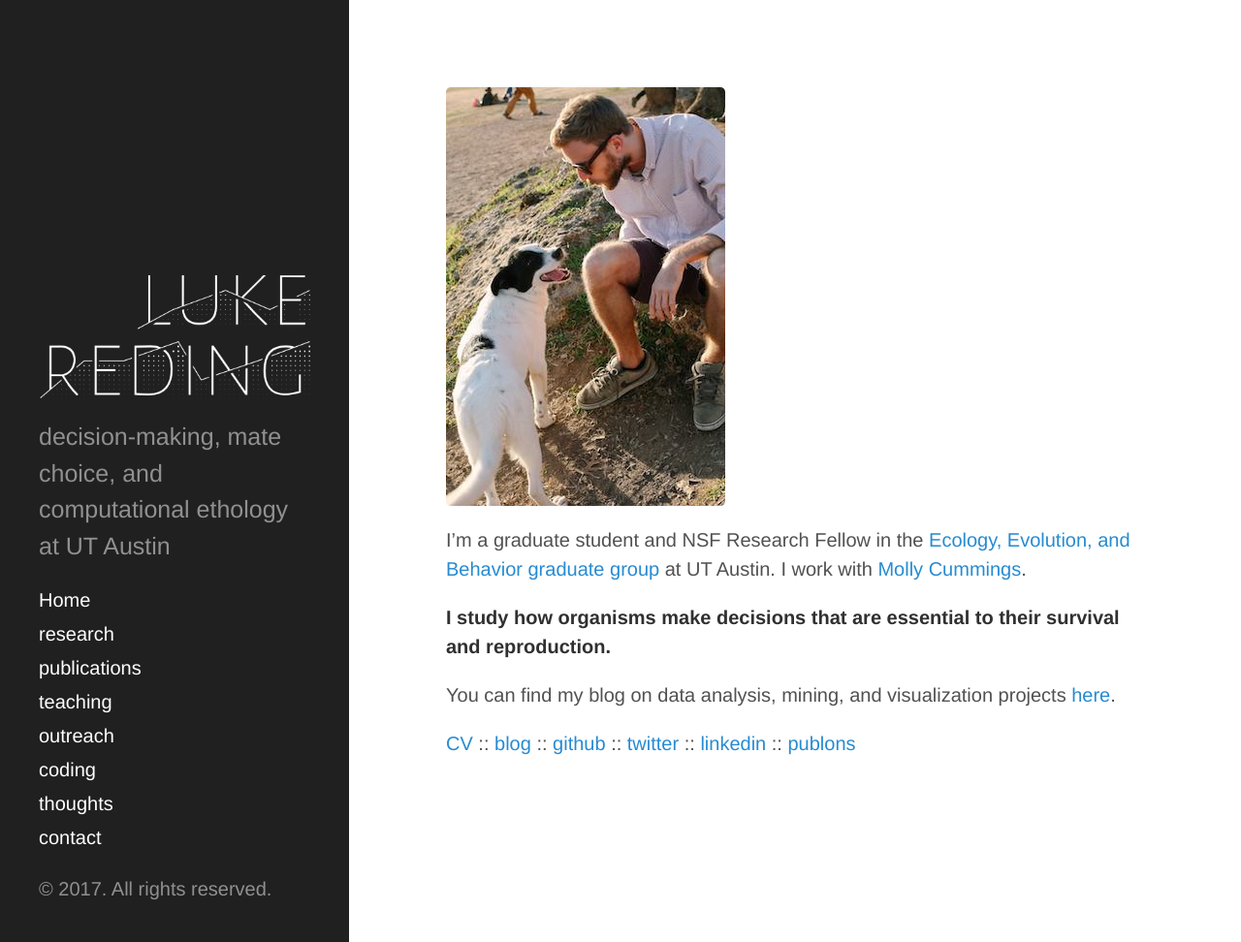
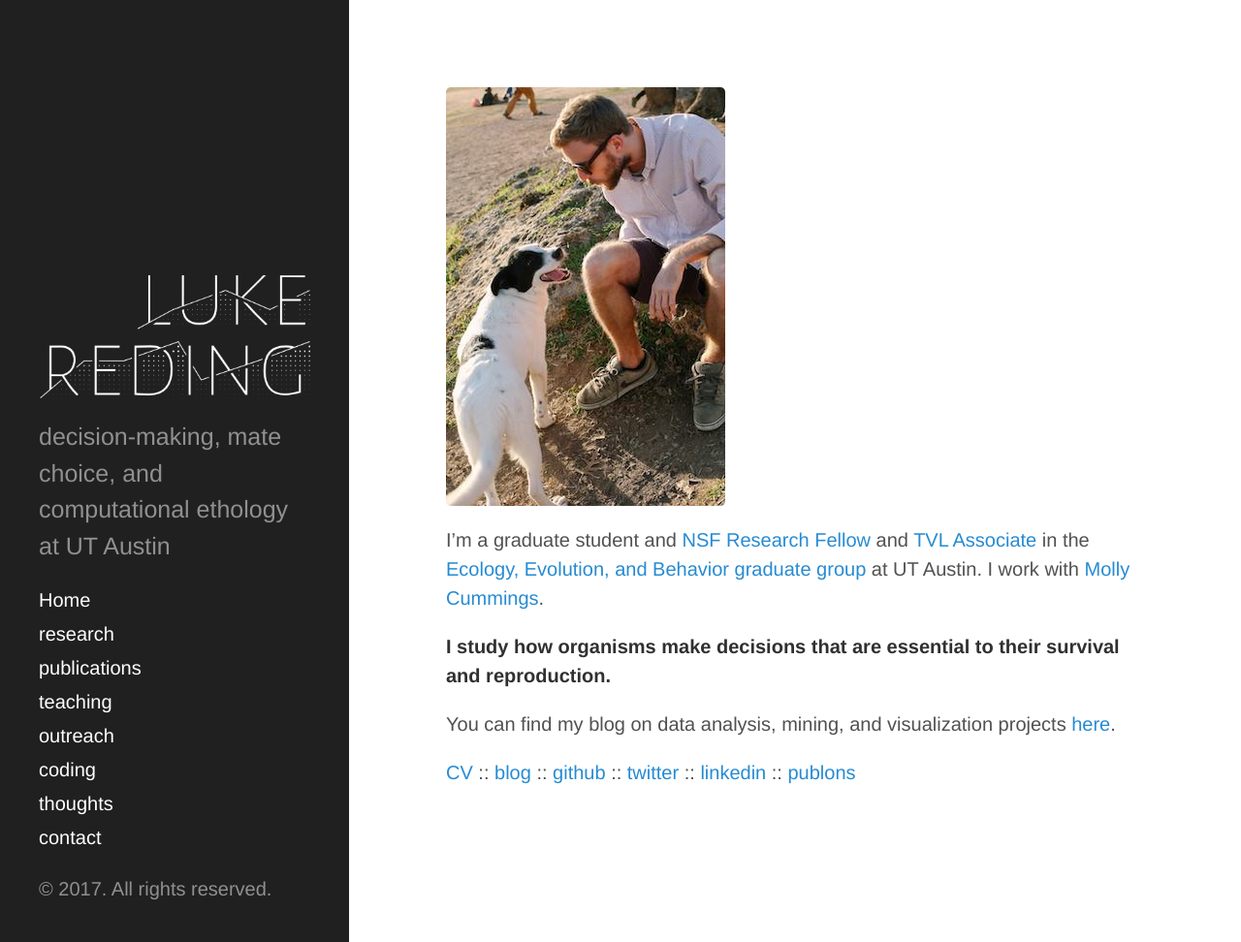
Before and after one commit to lukereding/lukereding.github.io, a Jekyll site: the page built from index.md, in a window 1280 px wide and 972 px high. Shown: the whole window at 97% size. Built offline with Jekyll 4.4.1, drawn with Linux system fonts in a browser that asks for light colours; the list of posts is cut into pages by our own code.

Commit message:
update index

```diff
--- a/index.md
+++ b/index.md
@@ -5,7 +5,7 @@
 
 ![logo](../files/photo.jpg)
 
-I'm a graduate student and NSF Research Fellow in the [Ecology, Evolution, and Behavior graduate group](https://www.cns.utexas.edu/eeb-graduate-program) at UT Austin. I work with [Molly Cummings](http://www.bio.utexas.edu/research/cummingslab/).
+I'm a graduate student and [NSF Research Fellow](https://www.nsfgrfp.org) and [TVL Associate](https://www.mccombs.utexas.edu/Centers/Texas-Venture-Labs) in the [Ecology, Evolution, and Behavior graduate group](https://www.cns.utexas.edu/eeb-graduate-program) at UT Austin. I work with [Molly Cummings](http://www.bio.utexas.edu/research/cummingslab/).
 
 __I study how organisms make decisions that are essential to their survival and reproduction.__
 
```
